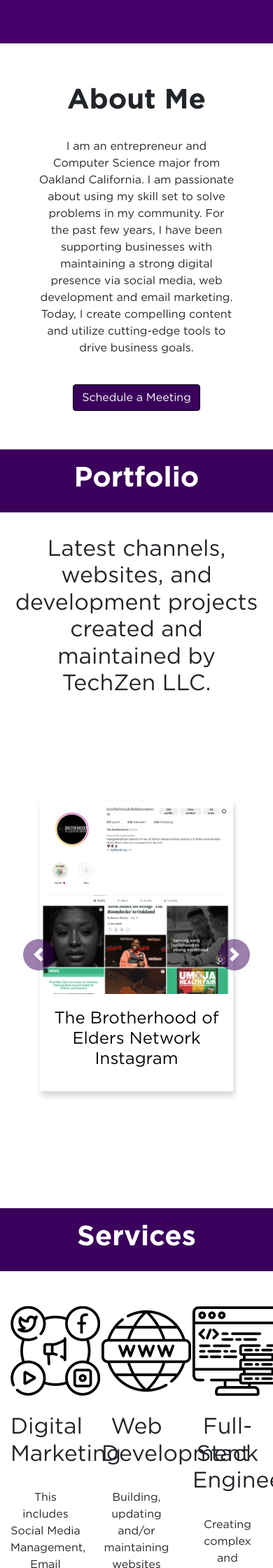
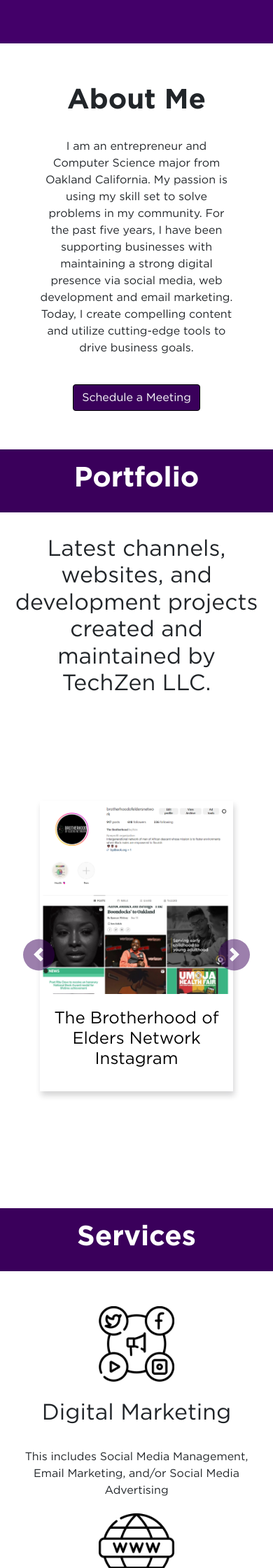
Before and after one commit to techzenlifestyle/my-portfolio-site, a Jekyll site: the page built from index.html, in a window 390 px wide. Shown: the part 824-3064 px from the top of the page at 70% size. Built offline with Jekyll 4.4.1, drawn with Linux system fonts in a browser that asks for light colours; nearby versions of some CDN libraries; some of the changed text lies outside the part shown.

Commit message:
updated graphics w minor tweaks

```diff
--- a/_layouts/default.html
+++ b/_layouts/default.html
@@ -25,7 +25,7 @@
   <body>
     {% include navigation.html %}
     {{ content }}
-    <button onclick="topFunction()" id="myBtn" title="Go to top"><img src="./assets/images/up-arrow.svg" id="scroll-to-top" alt="Up arrow"></button>
+    <button onclick="topFunction()" id="myBtn" title="Go to top"><img src="./assets/images/up-arrow.svg" id="scroll-to-top" alt="scroll to top button"></button>
   </body>
   <footer>
     <div class="container-fluid" id="contact">
--- a/assets/css/styles.css
+++ b/assets/css/styles.css
@@ -28,7 +28,7 @@
 #myBtn {
     display: none; /* Hidden by default */
     position: fixed;
-    bottom: 20px;
+    bottom: 11vh;
     right: 30px;
     z-index: 99; /* Make sure it does not overlap */
     border: none;
@@ -188,7 +188,7 @@
 /* About */
 .about-section {
     height: 100vh;
-    background: url("../images/jjk-gif.gif") center;
+    background: url("../images/space-short.gif") center;
     background-size: cover;
 }
 
@@ -270,7 +270,7 @@
 
 /* Services */
 .services-container {
-    height: 50vh;
+    /* height: 50vh; */
     margin-top: 50px;
 }
 
@@ -408,4 +408,8 @@
     .quote-media {
         height: 45vh;
     }
+
+    .svc-images {
+        height: 12vh;
+    }
 }
--- a/index.html
+++ b/index.html
@@ -22,8 +22,8 @@
     <div class="col-xl-8 about-box text-center">
       <h1>About Me</h1>
       </br>
-      <p>I am an entrepreneur and Computer Science major from Oakland California. I am passionate about using my skill set to
-        solve problems in my community. For the past few years, I have been supporting businesses with
+      <p>I am an entrepreneur and Computer Science major from Oakland California. My passion is using my skill set to
+        solve problems in my community. For the past five years, I have been supporting businesses with
         maintaining a strong digital presence via social media, web development and email marketing. Today, I create compelling content
         and utilize cutting-edge tools to drive business goals.
       </p>
@@ -78,7 +78,7 @@
           </a>
         </div>
       </div>
-      <div class="carousel-item">
+      <!-- <div class="carousel-item">
         <div class="cards-wrapper">
           <a href="https://fixmykix.com/" target="_blank">
             <div class="card">
@@ -87,7 +87,7 @@
                 <h4 class="card-title text-center">FIXMYKIX - Shoe Restoration & Customization</h4>
               </div>
             </div>
-          </a>
+          </a> -->
           <!-- <div class="card d-none d-md-block">
             <img src="..." class="card-img-top" alt="...">
             <div class="card-body">
@@ -104,8 +104,8 @@
               <a href="#" class="btn btn-primary">Go somewhere</a>
             </div>
           </div> -->
-        </div>
-      </div>
+        <!-- </div>
+      </div> -->
     </div>
     <a class="carousel-control-prev" href="#carouselExampleControls" role="button" data-slide="prev">
       <span class="carousel-control-prev-icon" aria-hidden="true"></span>
@@ -156,7 +156,7 @@
           </a>
         </div>
       </div>
-      <div class="carousel-item">
+      <!-- <div class="carousel-item">
         <div class="cards-wrapper">
           <a href="https://fixmykix.com/" target="_blank">
             <div class="card">
@@ -167,7 +167,7 @@
             </div>
           </a>
         </div>
-      </div>
+      </div> -->
     </div>
     <a class="carousel-control-prev" href="#carouselExampleControls-2" role="button" data-slide="prev">
       <span class="carousel-control-prev-icon" aria-hidden="true"></span>
@@ -189,27 +189,27 @@
 <!-- Increase gutter size, center-align text -->
 <div class="container services-container">
   <div class="row">
-    <div class="col-4">
+    <div class="col-sm-4">
       <div class="svc-icon services-headings">
-        <img class="" src="/assets/images/social-media.png" alt="Marketing icons created by Freepik - Flaticon">
+        <img class="svc-images" src="/assets/images/social-media.png" alt="Marketing icons created by Freepik - Flaticon">
       </div>
       <br>
       <h2 class="text-center">Digital Marketing</h2>
       <br>
-      <p class="text-center">This includes Social Media Management, Email Marketing, or Social Media Advertising</p>
+      <p class="text-center">This includes Social Media Management, Email Marketing, and/or Social Media Advertising</p>
     </div>
-    <div class="col-4">
+    <div class="col-sm-4">
       <div class="services-headings">
-        <img class="" src="/assets/images/world-wide-web.png" alt="Website icons created by Freepik - Flaticon">
+        <img class="svc-images" src="/assets/images/world-wide-web.png" alt="Website icons created by Freepik - Flaticon">
       </div>
       <br>
       <h2 class="text-center">Web Development</h2>
       <br>
       <p class="text-center">Building, updating and/or maintaining websites</p>
     </div>
-    <div class="col-4">
+    <div class="col-sm-4">
       <div class="services-headings">
-        <img class="" src="/assets/images/data.png" alt="Data icons created by Freepik - Flaticon">
+        <img class="svc-images" src="/assets/images/data.png" alt="Data icons created by Freepik - Flaticon">
       </div>
       <br>
       <h2 class="text-center">Full-Stack Engineering</h2>
@@ -218,7 +218,7 @@
     </div>
   </div>
   <div class="row justify-content-center">
-    <div class="col-4 text-center mx-auto">
+    <div class="col text-center mx-auto">
       <br>
       <a href="https://calendly.com/kevin-row/techzen-discovery-call" target="_blank"><button class="btn btn-primary contact-button" id="resume-btn">Schedule a Meeting</button></a>
     </div>
```
Also changed, not shown: other parts of index.html (+1 -4 lines), assets/images/header-background-new-dark.png, 1 other file.
